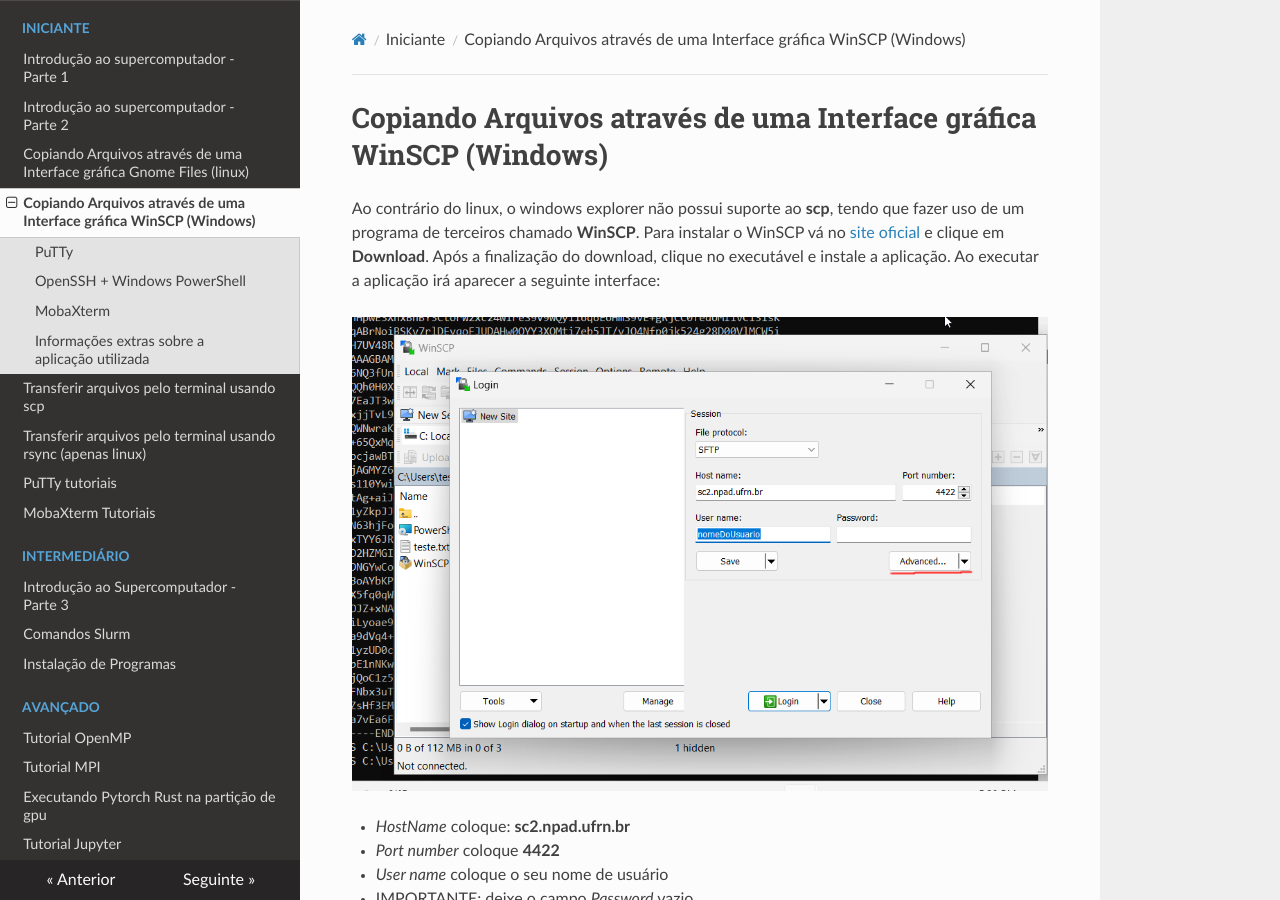
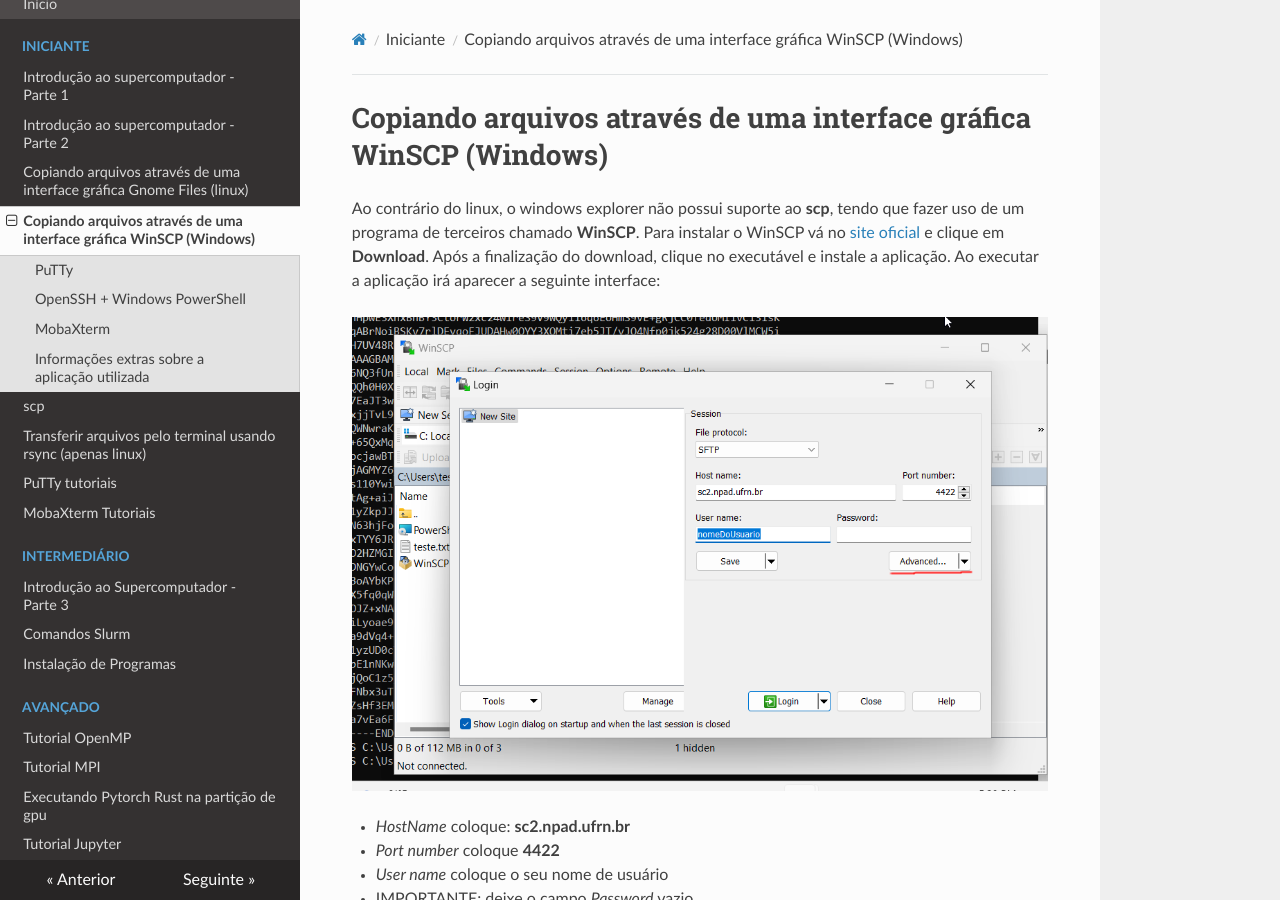
Before and after one commit to estgeorge/tutoriais, an MkDocs documentation site: the page built from docs/beginner/winscp_tutorial.md, in a window 1280 px wide and 900 px high. Built offline with MkDocs 1.6.1, drawn with Linux system fonts in a browser that asks for light colours; nearby versions of some CDN libraries.

Commit message:
alteração

```diff
--- a/docs/beginner/winscp_tutorial.md
+++ b/docs/beginner/winscp_tutorial.md
@@ -1,4 +1,4 @@
-# Copiando Arquivos através de uma Interface gráfica WinSCP (Windows)
+# Copiando arquivos através de uma interface gráfica WinSCP (Windows)
 
 Ao contrário do linux, o windows explorer não possui suporte ao **scp**, tendo
 que fazer uso de um programa de terceiros chamado **WinSCP**. Para instalar o
@@ -16,13 +16,13 @@
 
 Depois clique em **Advanced...**
 
-![WinSCP Advanced](/assets/winscp_tutorial/winSCP_Advanced.png)
+![WinSCP Advanced](../../assets/winscp_tutorial/winSCP_Advanced.png)
 
 Em Advanced, vá em **Authentication**, um submenu de **SSH**. Procure por **Private
 key file** e clique nos três pontinhos (**...**). Agora você precisa procurar a
 chave **privada** que foi criada anteriormente, no meu caso o nome dela é **id_rsa**.
 
-![SELECT FILE](/assets/winscp_tutorial/select_file.png)
+![SELECT FILE](../../assets/winscp_tutorial/select_file.png)
 
 ## PuTTy
 
--- a/mkdocs.yml
+++ b/mkdocs.yml
@@ -16,9 +16,9 @@
    - Iniciante:
       - beginner/superpc_introduction_part_1.md
       - beginner/superpc_introduction_part_2.md
-      - 'Copiando Arquivos através de uma Interface gráfica Gnome Files (linux)': 'beginner/gnome_files.md'
-      - 'Copiando Arquivos através de uma Interface gráfica WinSCP (Windows)': 'beginner/winscp_tutorial.md'
-      - 'Transferir arquivos pelo terminal usando scp': 'beginner/scp_tutorial.md'
+      - beginner/gnome_files.md
+      - beginner/winscp_tutorial.md
+      - beginner/scp_tutorial.md
       - 'Transferir arquivos pelo terminal usando rsync (apenas linux)': 'beginner/rsync_tutorial.md'
       - 'PuTTy tutoriais': 'beginner/putty_tutorial.md'
       - 'MobaXterm Tutoriais': 'beginner/mobaxterm_tutorial.md'
```
Also changed, not shown: other parts of docs/beginner/winscp_tutorial.md (+3 -1 lines), docs/beginner/gnome_files.md (+1 -1 lines), docs/assets/winscp_tutorial/work.png (deleted), docs/assets/winscp_tutorial/work1.png (added), docs/assets/winscp_tutorial/work2.png (added).
